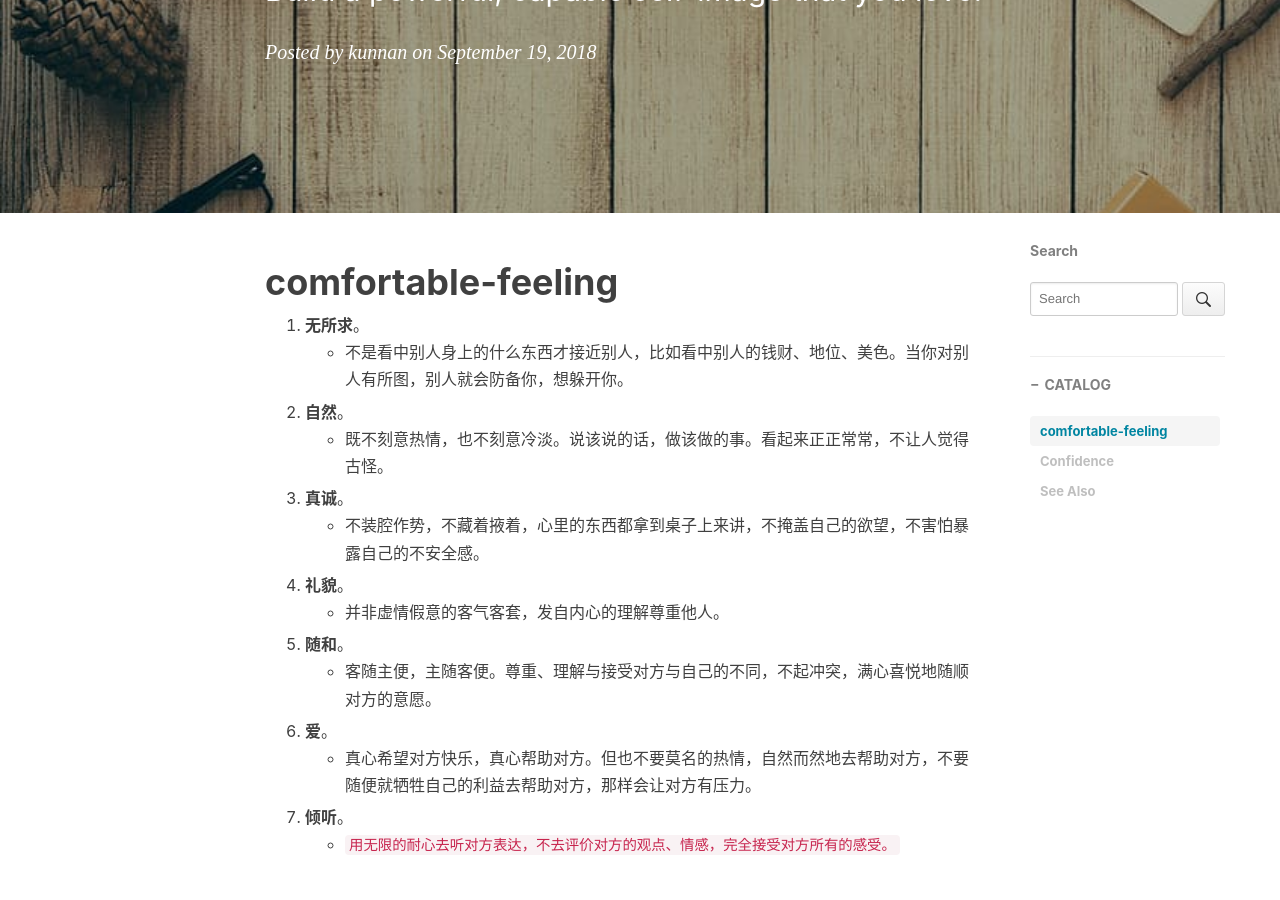
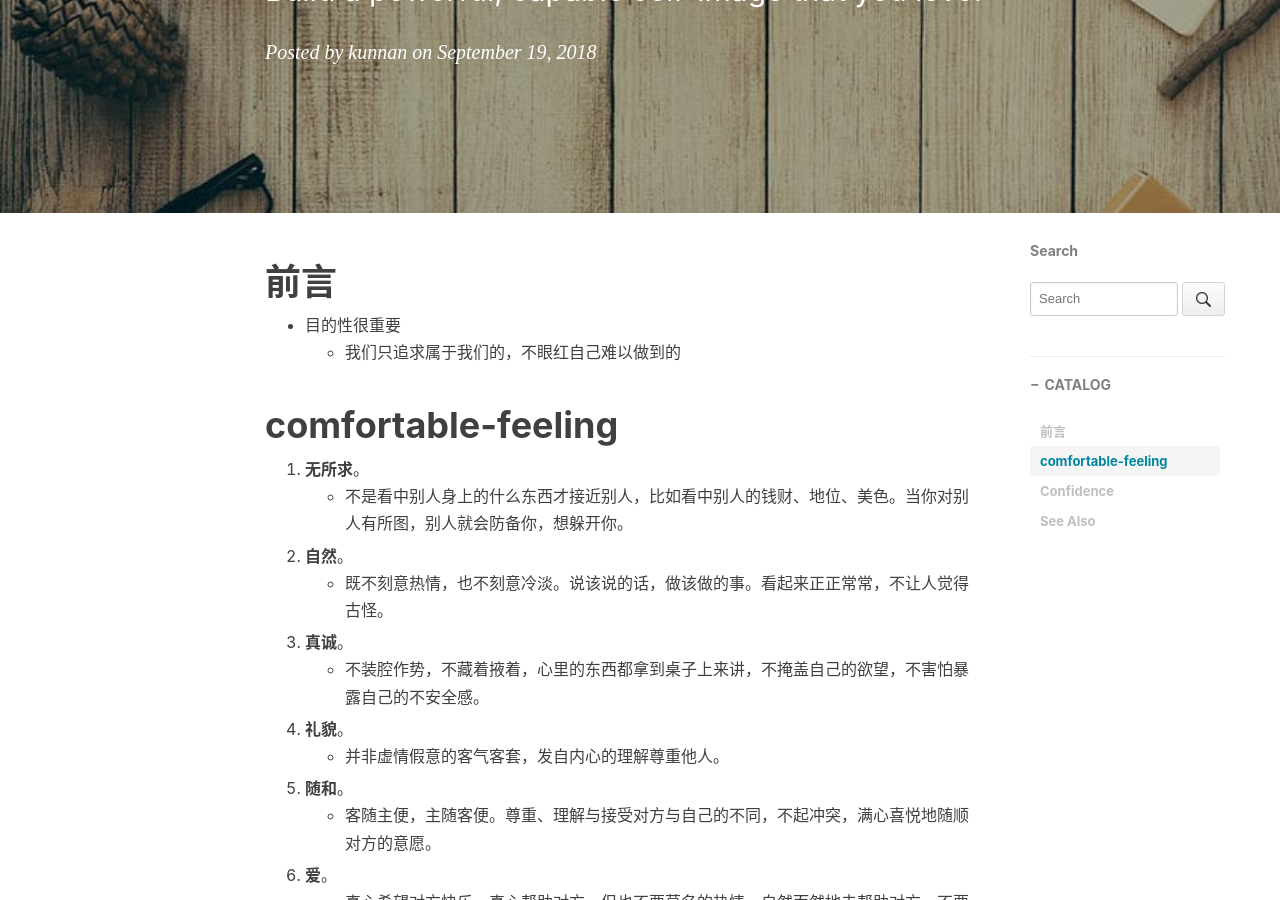
Before and after one commit to pua1203/pua1203.github.io, a Jekyll site: the page built from _posts/pua/2018-09-19-Laws_of_Dating.md, in a window 1280 px wide and 900 px high, scrolled down 310 px. Built offline with Jekyll 4.4.1, drawn with Linux system fonts in a browser that asks for light colours; nearby versions of some CDN libraries; comment, search, counter and statistics services are not loaded.

Commit message:
我们只追求属于我们的，不眼红自己难以做到的

```diff
--- a/_posts/pua/2018-09-19-Laws_of_Dating.md
+++ b/_posts/pua/2018-09-19-Laws_of_Dating.md
@@ -11,7 +11,12 @@ subtitle: Build a powerful, capable self-image that you love.
 
 
 
+# 前言
 
+
+
+* 目的性很重要
+  * 我们只追求属于我们的，不眼红自己难以做到的
 
 # **comfortable-feeling**
 
```
